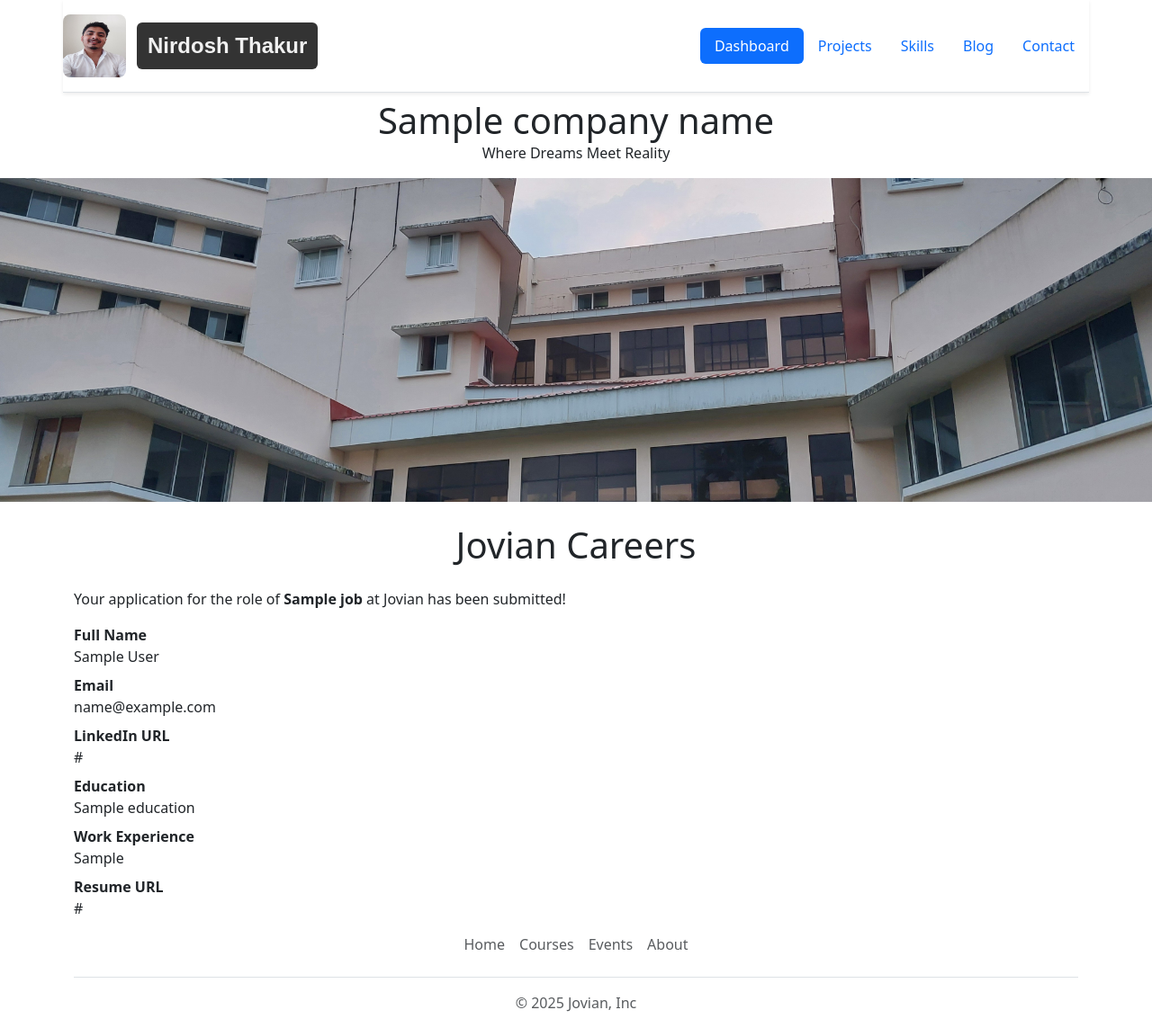
After one commit to nirdosh-thakur/CareerGuard, a Flask app: template templates/appSubmitted.html in a window 1280 px wide. The commit adds this page. Shown: the whole page at 90% size. Run offline with Flask 3, Linux system fonts and the light colour scheme; the template is opened without the code that fills it: most values are stand-ins (such as "Sample title", 1, 10 or a date in 2020).

Commit message:
Checkpoint before assistant change: Add job application functionality:  Implements a form for submitting job applications and stores them in the database.
Replit-Commit-Author: Assistant

```diff
--- a/app.py
+++ b/app.py
@@ -1,6 +1,5 @@
 from flask import Flask, render_template, jsonify, request
-from database import load_all_jobs_from_db, load_single_job_from_db
-
+from database import load_all_jobs_from_db, load_single_job_from_db, add_application_to_db
 
 app = Flask(__name__)
 
@@ -9,10 +8,8 @@ app = Flask(__name__)
 def hello_jovian():
     JOBS = load_all_jobs_from_db()
     return render_template('home.html',
-                           jobs = JOBS,
+                           jobs=JOBS,
                            company_name='Jovian Careers')
-
-
 
 
 # Fetch all jobs in json api
@@ -21,6 +18,7 @@ def list_jobs():
     jobs = load_all_jobs_from_db()
     return jsonify(jobs)
 
+
 #fetch single job in json api
 @app.route("/api/<id>")
 def single_job(id):
@@ -28,23 +26,25 @@ def single_job(id):
     return jsonify(job)
 
 
-
 @app.route("/jobs/<id>")
 def show_job(id):
-  JOB = load_single_job_from_db(id)
-  if not JOB:
-    return "Not Found", 404
-  return render_template('jobPage.html',
-                         job=JOB)
-
-#@app.route("/jobs/<id>/apply")
-#def print_job(id):
-#    datae = request.form
-#    return jsonify(datae)
+    JOB = load_single_job_from_db(id)
+    if not JOB:
+        return "Not Found", 404
+    return render_template('jobPage.html',
+                           job=JOB)
 
 
-
-
+#Methods = Post : tell us that it expect somehtign to be post
+@app.route("/jobs/<id>/apply", methods=['post'])
+def apply_to_job(id):
+    #data = request.args  // Contain the inforamtion from the URL
+    data = request.form  # Contain the inforamtion from the form
+    JOB = load_single_job_from_db(id)
+    add_application_to_db(id, data)
+    return render_template('appSubmitted.html',
+                    application = data,
+                    job = JOB)
 
 
 if __name__ == "__main__":
--- a/templates/appForm.html
+++ b/templates/appForm.html
@@ -1,5 +1,5 @@
 <h4>Application Form</h4>
-<form action="/job/{{job['id']}}/apply">
+<form action="/jobs/{{job['id']}}/apply" method="post">
 
   <div class="mb-2">
     <label>Full Name</label><br>
@@ -31,5 +31,5 @@
     <input type="url" name="resume_url">
   </div>
 
-  <input type="submit" name="submit">
+  <input type="submit">
 </form>
--- /dev/null
+++ b/templates/appSubmitted.html
@@ -0,0 +1,38 @@
+<!DOCTYPE html>
+<html>
+  <head>
+    <title>Application Submitted</title>
+    {% include 'bootstrap.html' %}
+  </head>
+  <body>
+    {% include 'nav.html' %}
+    {% include 'banner.html' %}
+
+    <div class="container">
+      <h1 class="text-center mt-2 mb-4">
+        Jovian Careers
+      </h1>
+
+      <p>Your application for the role of <b>{{job['title']}}</b> at Jovian has been submitted!</p>
+
+      <b>Full Name</b>
+      <div class="mb-2">{{application['full_name']}}</div>
+
+      <b>Email</b>
+      <div class="mb-2">{{application['email']}}</div>
+
+      <b>LinkedIn URL</b>
+      <div class="mb-2">{{application['linkedin_url']}}</div>
+
+      <b>Education</b>
+      <div class="mb-2">{{application['education']}}</div>
+
+      <b>Work Experience</b>
+      <div class="mb-2">{{application['work_experience']}}</div>
+
+      <b>Resume URL</b>
+      <div class="mb-2">{{application['resume_url']}}</div>
+    </div>
+    {% include 'footer.html' %}
+  </body>
+</html>
```
Also changed, not shown: database.py (+6 -1 lines). Lines whose indentation alone changed are shown as unchanged.
